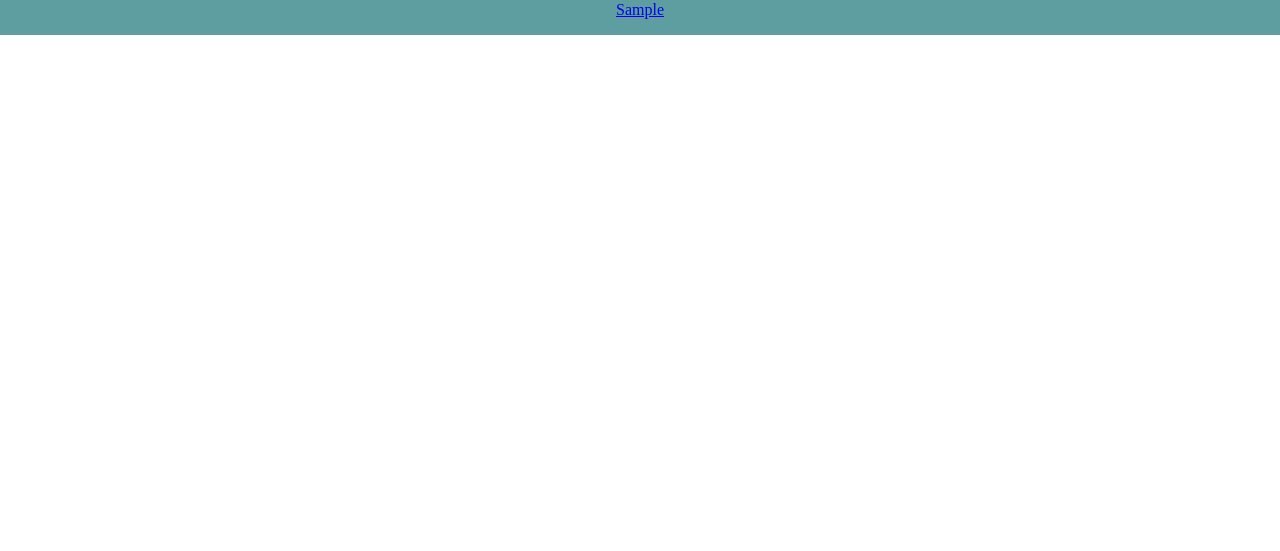
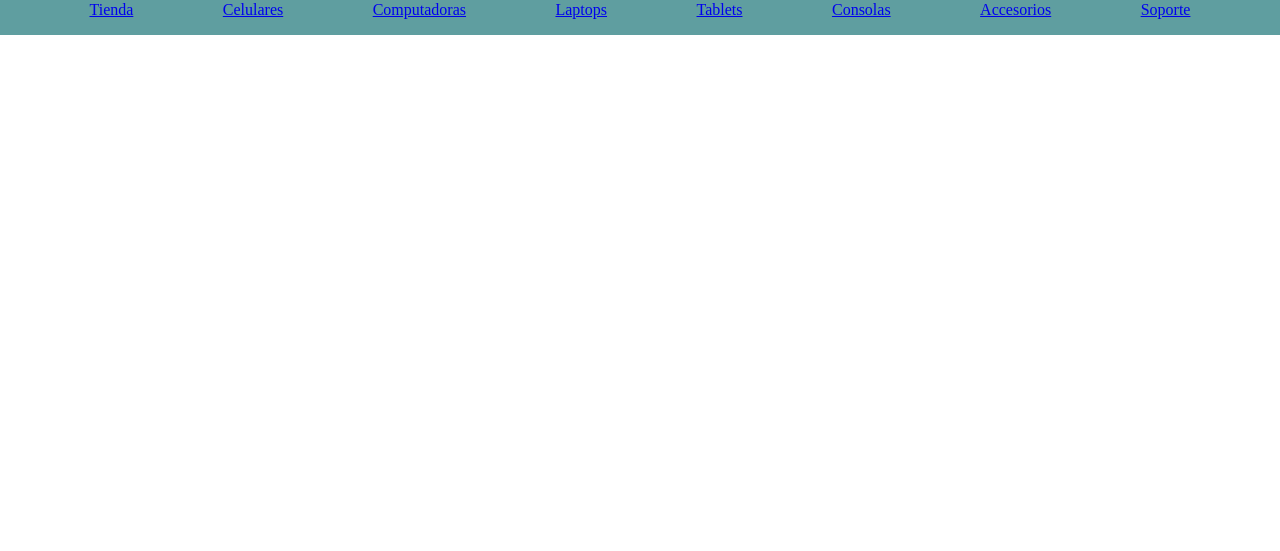
Before and after one commit to chainbreaker11/Kantech, a plain HTML site: page index.html in a window 1280 px wide. Shown: the part 249-800 px from the top of the page. Drawn offline with Linux system fonts and the light colour scheme.

Commit message:
meti nav

```diff
--- a/index.html
+++ b/index.html
@@ -63,7 +63,16 @@
         <button class="carrito">Carrito</button>
       </header>
       <nav class="navegation">
-        <a class="nav-element" href="#">Sample</a>
+
+        <a class="nav-element" href="#">Tienda</a>
+        <a class="nav-element" href="#">Celulares</a>
+        <a class="nav-element" href="#">Computadoras</a>
+        <a class="nav-element" href="#">Laptops</a>
+        <a class="nav-element" href="#">Tablets</a>
+        <a class="nav-element" href="#">Consolas</a>
+        <a class="nav-element" href="#">Accesorios</a>
+        <a class="nav-element" href="#">Soporte</a>
+
       </nav>
     </div>
   </body>
```
